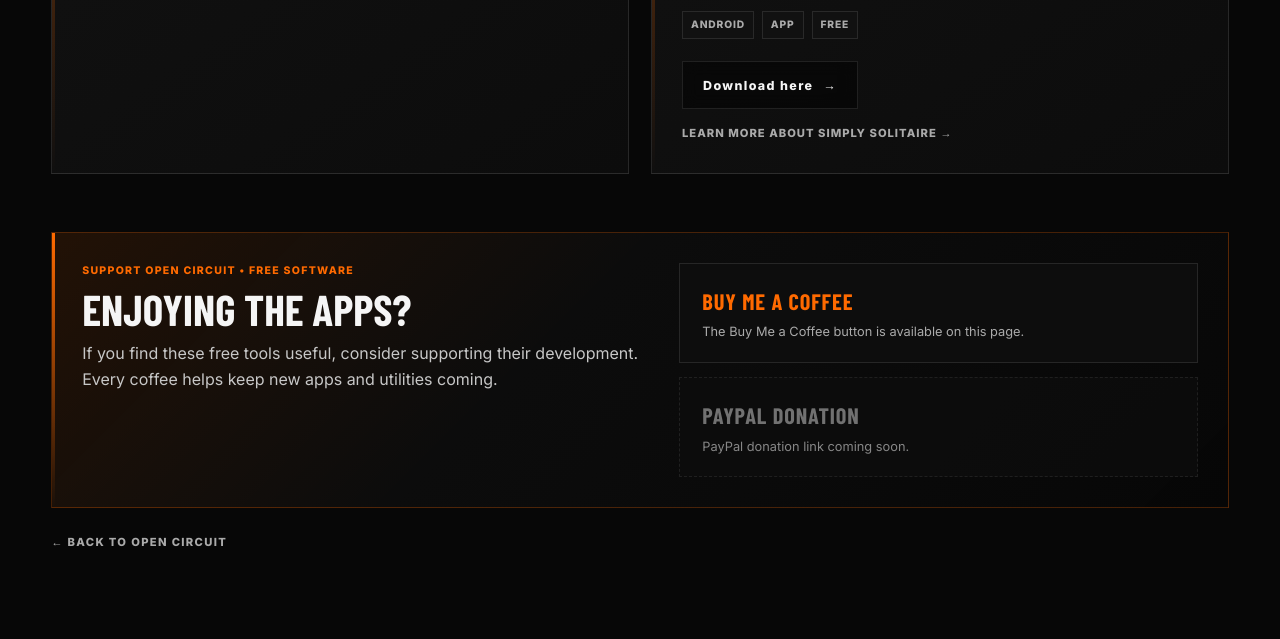
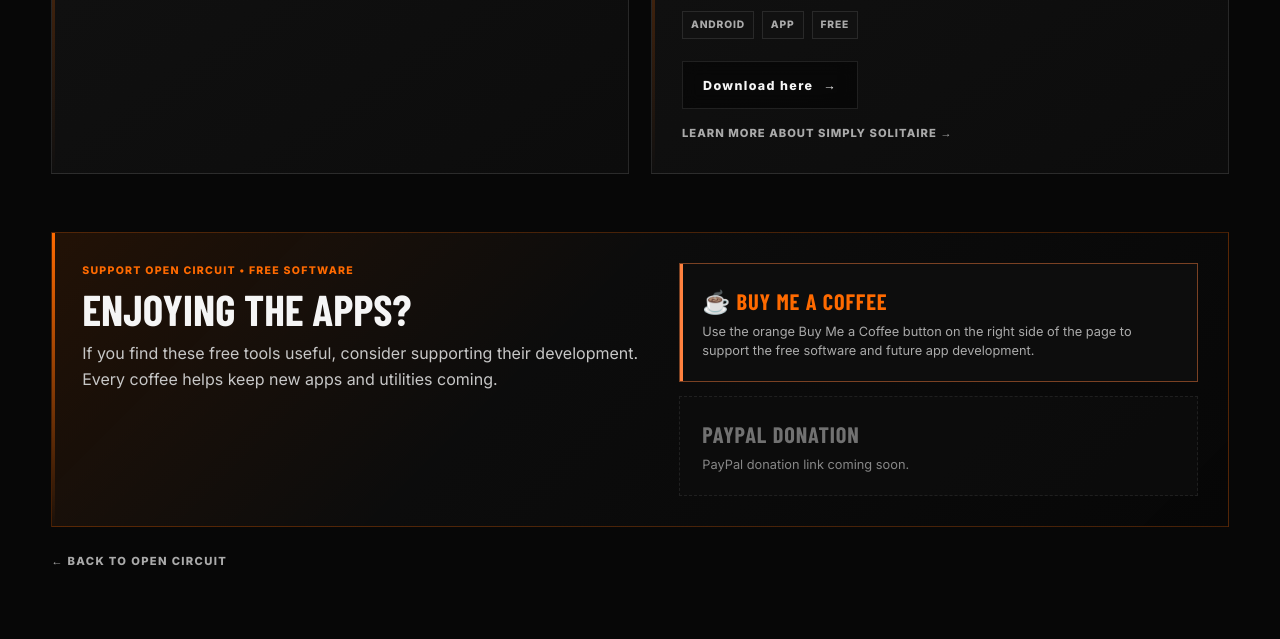
Before and after one commit to OpenCircuitRC/open-circuit-rc-tech-website, a plain HTML site: page public/tools.html in a window 1280 px wide. Shown: the part 2043-2682 px from the top of the page. Drawn offline with nearby package versions, Linux system fonts and the light colour scheme; a web font is replaced by a local one.

Commit message:
fix donation graphic

```diff
--- a/public/styles.css
+++ b/public/styles.css
@@ -654,6 +654,7 @@ a{color:inherit;text-decoration:none}
 .support-actions{display:grid;gap:14px;position:relative;z-index:1}
 .support-option{display:flex;flex-direction:column;justify-content:center;min-height:92px;padding:20px 22px;background:#0d0d0d;border:1px solid var(--line)}
 .support-option strong{font-family:'Barlow Condensed',sans-serif;font-size:1.4rem;letter-spacing:.04em;text-transform:uppercase;color:var(--orange)}
+.support-option-coffee{border-color:rgba(255,129,63,.45);box-shadow:inset 3px 0 0 #ff813f}
 .support-option span{margin-top:5px;color:#aaa;font-size:.8rem;line-height:1.45}
 .support-placeholder{border-style:dashed;opacity:.78}
 .support-placeholder strong{color:#8f8f8f}
--- a/public/tools.html
+++ b/public/tools.html
@@ -22,6 +22,7 @@
   }
   </script>
 
+  <script data-name="BMC-Widget" data-cfasync="false" src="https://cdnjs.buymeacoffee.com/1.0.0/widget.prod.min.js" data-id="rdevall71h" data-description="Support me on Buy me a coffee!" data-message="" data-color="#FF813F" data-position="Right" data-x_margin="18" data-y_margin="18"></script>
 </head>
 <body>
   <div class="top-glow"></div>
@@ -91,8 +92,8 @@
         </div>
         <div class="support-actions" aria-label="Support options">
           <div class="support-option support-option-coffee">
-            <strong>BUY ME A COFFEE</strong>
-            <span>The Buy Me a Coffee button is available on this page.</span>
+            <strong>☕ BUY ME A COFFEE</strong>
+            <span>Use the orange Buy Me a Coffee button on the right side of the page to support the free software and future app development.</span>
           </div>
           <!-- PayPal donation button placeholder. Add the PayPal URL/button here later. -->
           <div class="support-option support-placeholder" aria-disabled="true">
@@ -110,6 +111,5 @@
     <div class="footer-links"><a href="index.html#reviews">Playlists</a><a href="tools.html">Software &amp; Apps</a><a href="index.html#about">About</a><a href="https://www.youtube.com/@OpenCircuitRC" target="_blank" rel="noopener">YouTube ↗</a><a href="https://www.facebook.com/OpenCircuitRCTech" target="_blank" rel="noopener">Facebook ↗</a></div>
   </footer>
   <script src="site-config.js"></script><script src="script.js"></script>
-  <script data-name="BMC-Widget" data-cfasync="false" src="https://cdnjs.buymeacoffee.com/1.0.0/widget.prod.min.js" data-id="rdevall71h" data-description="Support me on Buy me a coffee!" data-message="" data-color="#FF813F" data-position="Right" data-x_margin="18" data-y_margin="18"></script>
 </body>
 </html>
```
